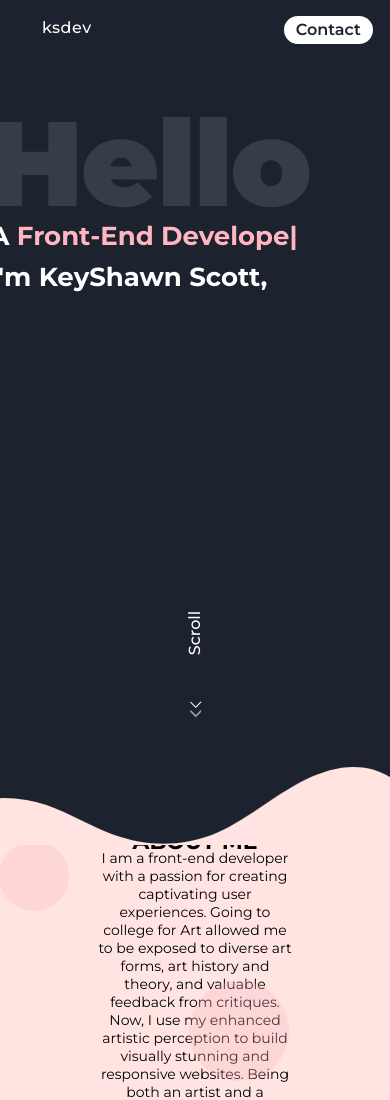
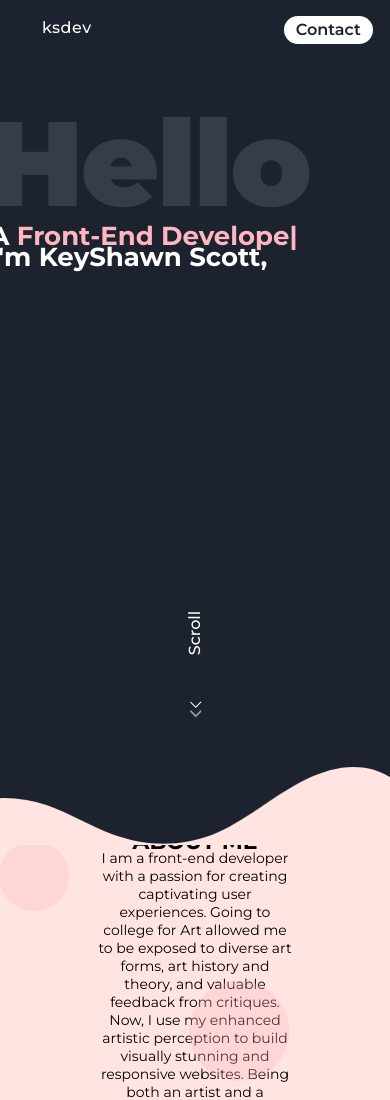
Before and after one commit to KeyShawn-Scott/Portfolio-Website, a plain HTML site: page index.html in a window 390 px wide. Shown: the top 1100 px of the page. Drawn offline with nearby package versions, Linux system fonts and the light colour scheme.

Commit message:
fixed text in welcome-section

```diff
--- a/styles.css
+++ b/styles.css
@@ -166,7 +166,7 @@ h1 {
   #welcome-section > p {
     font-size: 26px;
     margin-right: 255px;
-    margin-top: -120px;
+    margin-top: -160px;
     white-space: nowrap;
   }
 }
@@ -475,10 +475,8 @@ h3 span {
 
 @media (max-width: 32rem) {
   .Skills {
-
   }
 }
-
 
 .icon-text {
   font-size: 20px;
@@ -493,7 +491,6 @@ h3 span {
 
 @media (max-width: 32rem) {
   .Skills i {
-
   }
 }
 
@@ -538,7 +535,6 @@ h3 span {
 @media (max-width: 32rem) {
   #backBtn,
   #nextBtn {
-
   }
 }
 
```
Lines whose indentation alone changed are shown as unchanged.
